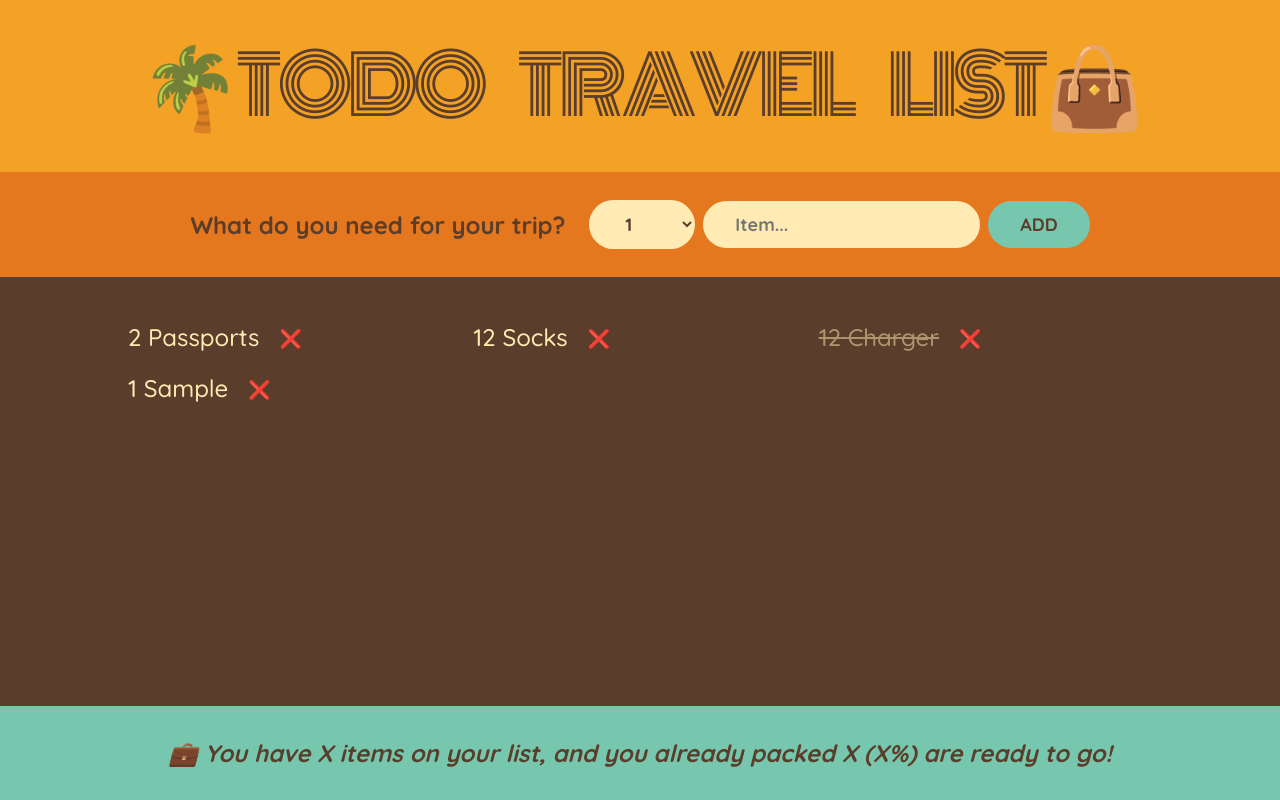
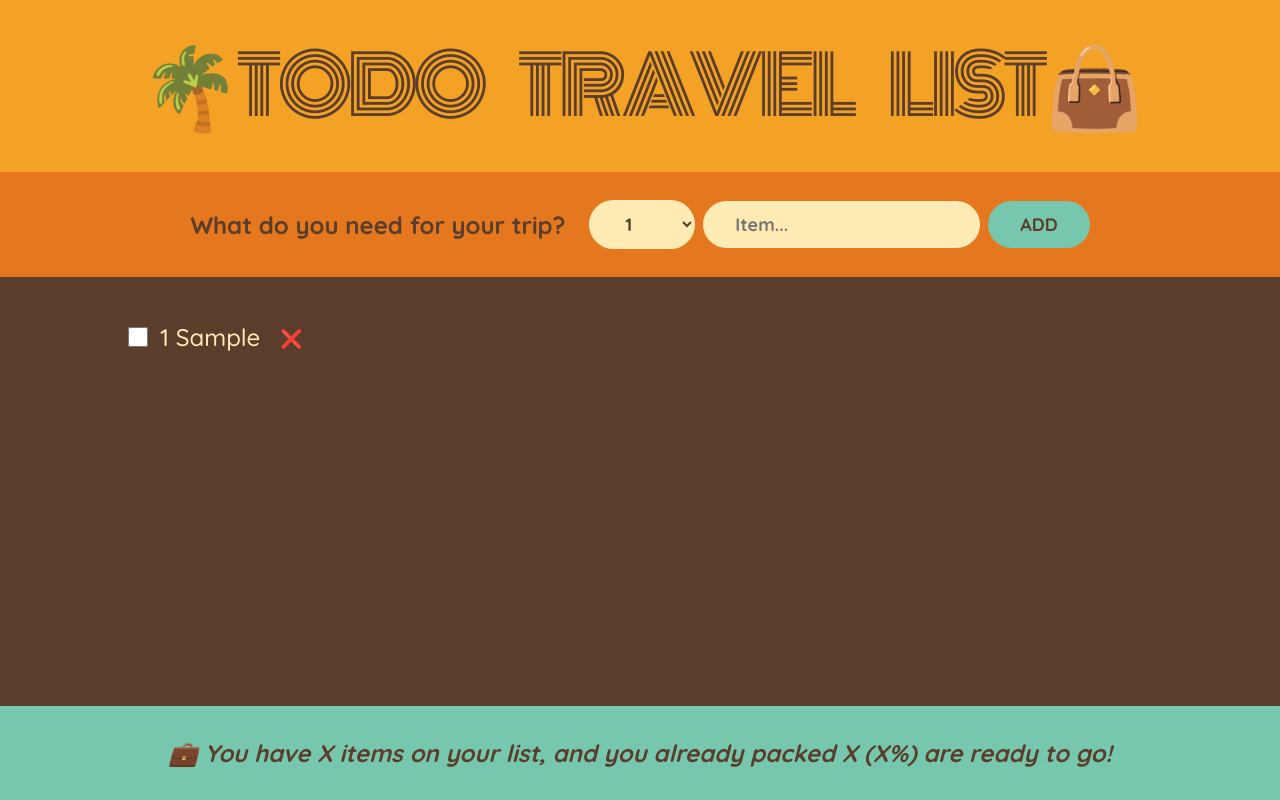
Before and after one commit to tarek-khalifa-1/react-todo-travel-list, a React (Vite) app: page / in a window 1280 px wide. Both pictures are taken after typing "Sample" into the empty fields and a click on the button "ADD". Built offline with nearby package versions, Linux system fonts and the light colour scheme.

Commit message:
add, delete and update item complete

```diff
--- a/src/App.jsx
+++ b/src/App.jsx
@@ -4,24 +4,34 @@
 import PackingList from "./components/PackingList/PackingList";
 import Stats from "./components/Stats/Stats";
 
-const initialItems = [
-  { id: 1, description: "Passports", quantity: 2, packed: false },
-  { id: 2, description: "Socks", quantity: 12, packed: false },
-  { id: 3, description: "Charger", quantity: 12, packed: true },
-];
-
 function App() {
-  const [items, setItems] = useState(initialItems);
+  const [items, setItems] = useState([]);
 
   function handleAddItem(newItem) {
     setItems((items) => [...items, newItem]);
+  }
+
+  function handleToggleItem(id) {
+    setItems((items) =>
+      items.map((item) =>
+        item.id === id ? { ...item, packed: !item.packed } : item,
+      ),
+    );
+  }
+
+  function handleDeleteItem(id) {
+    setItems((items) => items.filter((item) => item.id !== id));
   }
 
   return (
     <div className="app">
       <Logo />
       <Form onAddItem={handleAddItem} />
-      <PackingList data={items} />
+      <PackingList
+        data={items}
+        onDeleteItem={handleDeleteItem}
+        onToggleItem={handleToggleItem}
+      />
       <Stats />
     </div>
   );
--- a/src/components/PackingList/PackingList.jsx
+++ b/src/components/PackingList/PackingList.jsx
@@ -1,11 +1,16 @@
 import PackingListItem from "../PackingListItem/PackingListItem";
 
-function PackingList({ data: items }) {
+function PackingList({ data: items, onDeleteItem, onToggleItem }) {
   return (
     <div className="list">
       <ul>
         {items.map((item) => (
-          <PackingListItem key={item.id} data={item} />
+          <PackingListItem
+            key={item.id}
+            data={item}
+            onDeleteItem={onDeleteItem}
+            onToggleItem={onToggleItem}
+          />
         ))}
       </ul>
     </div>
--- a/src/components/PackingListItem/PackingListItem.jsx
+++ b/src/components/PackingListItem/PackingListItem.jsx
@@ -1,10 +1,16 @@
-function PackingListItem({ data: item }) {
+function PackingListItem({ data: item, onDeleteItem, onToggleItem }) {
+  console.log(item);
   return (
     <li>
+      <input
+        type="checkbox"
+        checked={item.packed}
+        onChange={() => onToggleItem(item.id)}
+      />
       <span className={item.packed ? "packed" : ""}>
         {item.quantity} {item.description}
       </span>
-      <button>❌</button>
+      <button onClick={() => onDeleteItem(item.id)}>❌</button>
     </li>
   );
 }
```
